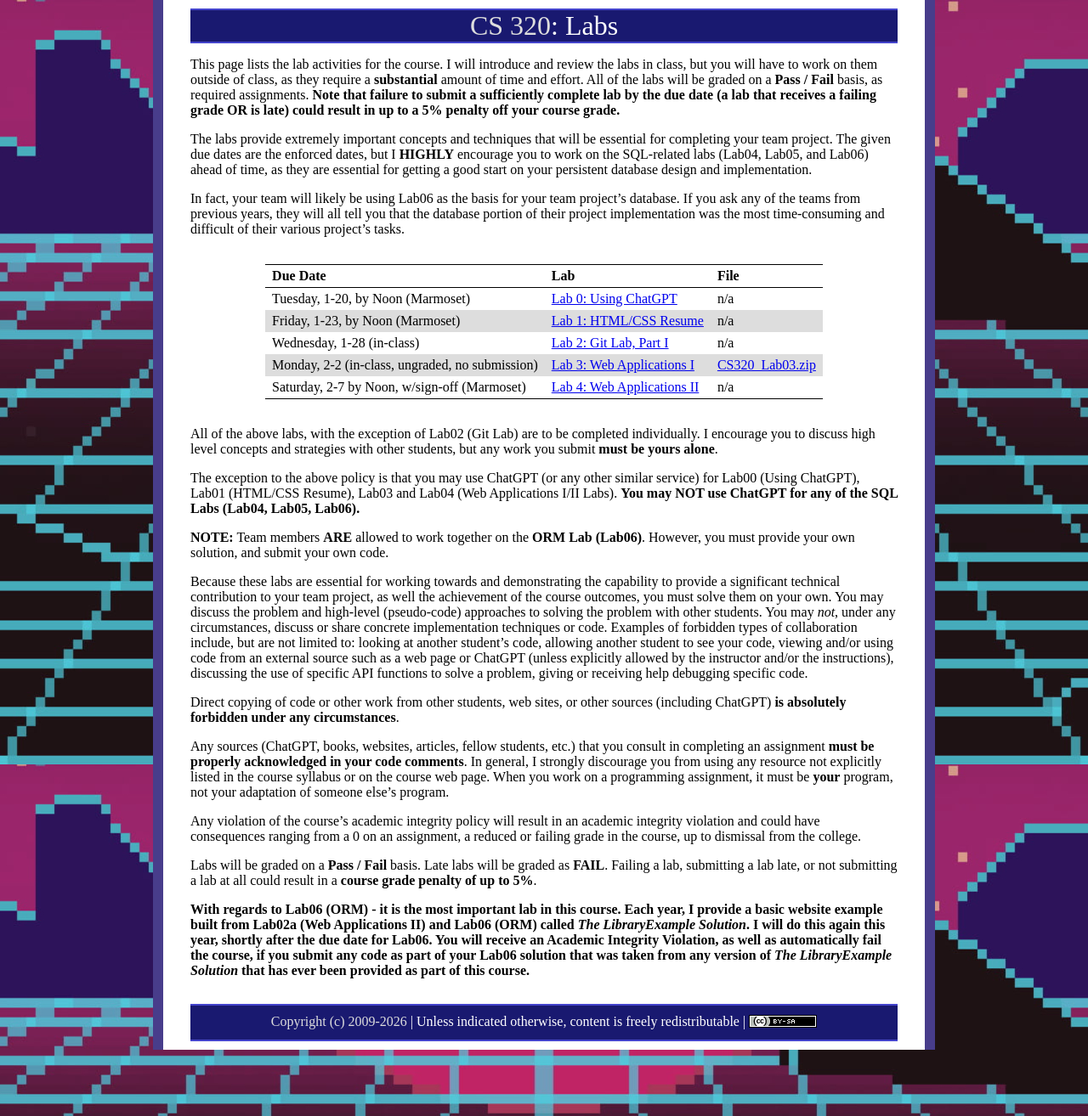
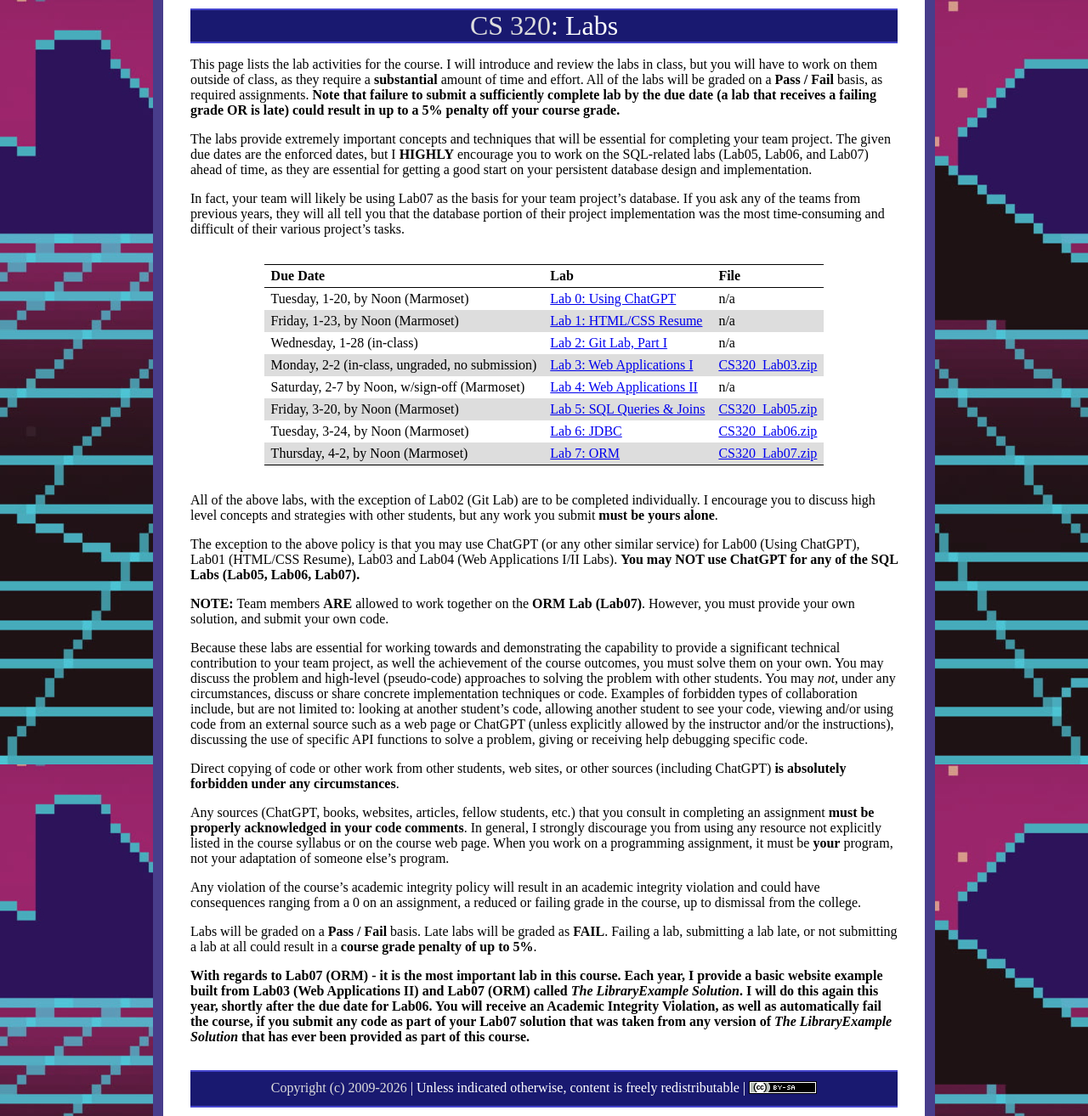
Before and after one commit to ycpcs/cs320-spring2026, a Jekyll site: the page built from labs/index.md, in a window 1280 px wide. Shown: the whole page at 85% size. Built offline with Jekyll 4.4.1, drawn with Linux system fonts in a browser that asks for light colours.

Commit message:
add lab03
add lab03

```diff
--- a/labs/index.md
+++ b/labs/index.md
@@ -5,9 +5,9 @@
 
 This page lists the lab activities for the course.  I will introduce and review the labs in class, but you will have to work on them outside of class, as they require a **substantial** amount of time and effort.  All of the labs will be graded on a **Pass / Fail** basis, as required assignments.  **Note that failure to submit a sufficiently complete lab by the due date (a lab that receives a failing grade OR is late) could result in up to a 5% penalty off your course grade.**
 
-The labs provide extremely important concepts and techniques that will be essential for completing your team project.  The given due dates are the enforced dates, but I **HIGHLY** encourage you to work on the SQL-related labs (Lab04, Lab05, and Lab06) ahead of time, as they are essential for getting a good start on your persistent database design and implementation.
+The labs provide extremely important concepts and techniques that will be essential for completing your team project.  The given due dates are the enforced dates, but I **HIGHLY** encourage you to work on the SQL-related labs (Lab05, Lab06, and Lab07) ahead of time, as they are essential for getting a good start on your persistent database design and implementation.
 
-In fact, your team will likely be using Lab06 as the basis for your team project's database.  If you ask any of the teams from previous years, they will all tell you that the database portion of their project implementation was the most time-consuming and difficult of their various project's tasks.
+In fact, your team will likely be using Lab07 as the basis for your team project's database.  If you ask any of the teams from previous years, they will all tell you that the database portion of their project implementation was the most time-consuming and difficult of their various project's tasks.
 
 Due Date                          | Lab                                  | File
 --------------------------------- | ------------------------------------ | ----
@@ -16,18 +16,15 @@
 Wednesday, 1-28 (in-class)        | [Lab 2: Git Lab, Part I](lab02.html) | n/a
 Monday, 2-2 (in-class, ungraded, no submission) | [Lab 3: Web Applications I](lab03.html)    | [CS320\_Lab03.zip](CS320_Lab03.zip)
 Saturday, 2-7 by Noon, w/sign-off (Marmoset) | [Lab 4: Web Applications II](lab04.html) | n/a
-
-<!--
-Friday, 3-28-25, by Noon (Marmoset) | [Lab 4: SQL Queries & Joins](lab04.html) | [CS320\_Lab04.zip](CS320_Lab04.zip), [CS320\_Derby.zip](CS320_Derby.zip)
-Monday, 3-31-25, by Noon (Marmoset) | [Lab 5: JDBC](lab05.html) | [CS320\_Lab05.zip](CS320_Lab05.zip)
-Wednesday, 4-9-25, by Noon 150% credit (Marmoset)<br>Friday, 4-11-25, by Noon 125% credit (Marmoset)<br>Sunday, 4-13-25, by Noon 100% credit (Marmoset) | [Lab 6: ORM](lab06.html) | [CS320\_Lab06.zip](CS320_Lab06.zip)
--->
+Friday, 3-20, by Noon (Marmoset) | [Lab 5: SQL Queries & Joins](lab05.html) | [CS320\_Lab05.zip](CS320_Lab05.zip)
+Tuesday, 3-24, by Noon (Marmoset) | [Lab 6: JDBC](lab06.html) | [CS320\_Lab06.zip](CS320_Lab06.zip)
+Thursday, 4-2, by Noon (Marmoset) | [Lab 7: ORM](lab07.html) | [CS320\_Lab07.zip](CS320_Lab07.zip)
 
 All of the above labs, with the exception of Lab02 (Git Lab) are to be completed individually. I encourage you to discuss high level concepts and strategies with other students, but any work you submit **must be yours alone**.
 
-The exception to the above policy is that you may use ChatGPT (or any other similar service) for Lab00 (Using ChatGPT), Lab01 (HTML/CSS Resume), Lab03 and Lab04 (Web Applications I/II Labs).  **You may NOT use ChatGPT for any of the SQL Labs (Lab04, Lab05, Lab06).**
+The exception to the above policy is that you may use ChatGPT (or any other similar service) for Lab00 (Using ChatGPT), Lab01 (HTML/CSS Resume), Lab03 and Lab04 (Web Applications I/II Labs).  **You may NOT use ChatGPT for any of the SQL Labs (Lab05, Lab06, Lab07).**
 
-**NOTE:** Team members **ARE** allowed to work together on the **ORM Lab (Lab06)**.  However, you must provide your own solution, and submit your own code.
+**NOTE:** Team members **ARE** allowed to work together on the **ORM Lab (Lab07)**.  However, you must provide your own solution, and submit your own code.
 
 Because these labs are essential for working towards and demonstrating the capability to provide a significant technical contribution to your team project, as well the achievement of the course outcomes, you must solve them on your own.  You may discuss the problem and high-level (pseudo-code) approaches to solving the problem with other students.  You may *not*, under any circumstances, discuss or share concrete implementation techniques or code.  Examples of forbidden types of collaboration include, but are not limited to: looking at another student's code, allowing another student to see your code, viewing and/or using code from an external source such as a web page or ChatGPT (unless explicitly allowed by the instructor and/or the instructions), discussing the use of specific API functions to solve a problem, giving or receiving help debugging specific code.
 
@@ -39,4 +36,4 @@
 
 Labs will be graded on a **Pass / Fail** basis.  Late labs will be graded as **FAIL**.  Failing a lab, submitting a lab late, or not submitting a lab at all could result in a **course grade penalty of up to 5%**.
 
-**With regards to Lab06 (ORM) - it is the most important lab in this course.  Each year, I provide a basic website example built from Lab02a (Web Applications II) and Lab06 (ORM) called *The LibraryExample Solution*.  I will do this again this year, shortly after the due date for Lab06.  You will receive an Academic Integrity Violation, as well as automatically fail the course, if you submit any code as part of your Lab06 solution that was taken from any version of *The LibraryExample Solution* that has ever been provided as part of this course.**
+**With regards to Lab07 (ORM) - it is the most important lab in this course.  Each year, I provide a basic website example built from Lab03 (Web Applications II) and Lab07 (ORM) called *The LibraryExample Solution*.  I will do this again this year, shortly after the due date for Lab06.  You will receive an Academic Integrity Violation, as well as automatically fail the course, if you submit any code as part of your Lab07 solution that was taken from any version of *The LibraryExample Solution* that has ever been provided as part of this course.**
```
Also changed, not shown: index.md (+1 -1 lines), labs/lab03.md (added, +59 -0 lines), 1 other file.
